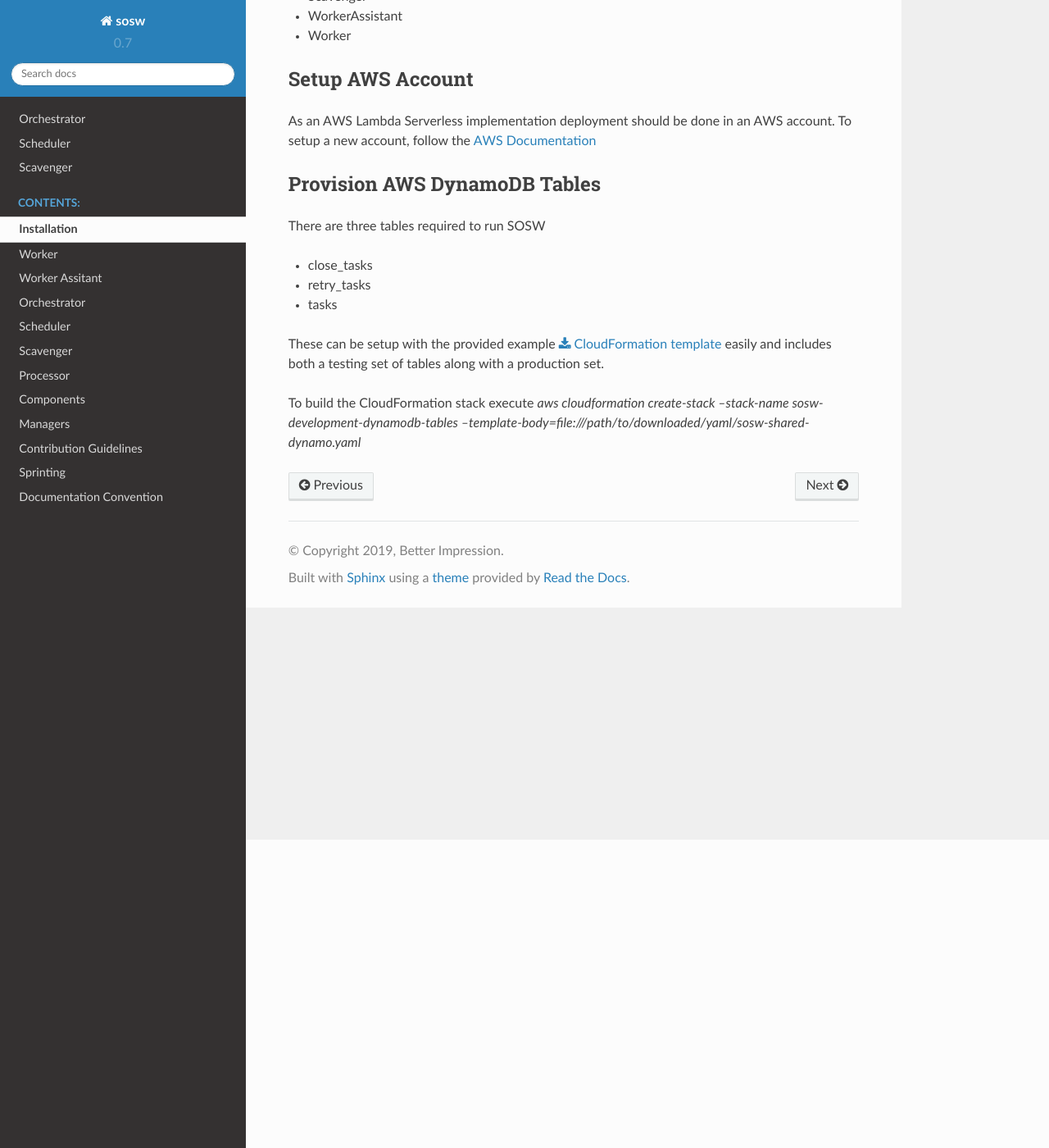
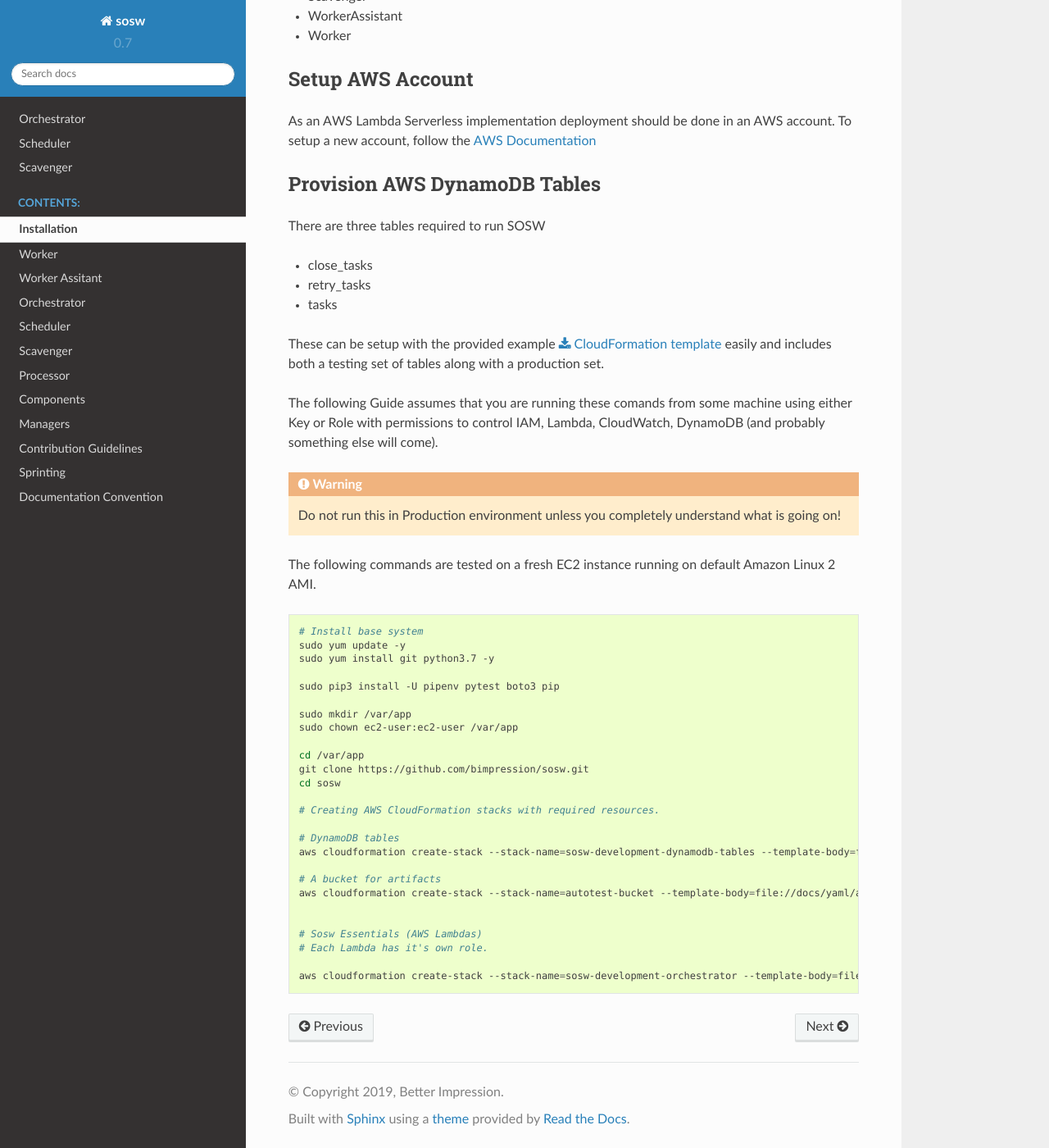
Before and after one commit to sosw/sosw, a Sphinx documentation site: the page built from docs/installation.rst, in a window 1280 px wide and 1400 px high, scrolled down 376 px. Shown: the whole window at 82% size. Built offline with Sphinx 7.4.7 and the Read the Docs theme 2.0.0, drawn with Linux system fonts in a browser that asks for light colours.

Commit message:
installation guideline work

```diff
--- a/docs/index.rst
+++ b/docs/index.rst
@@ -89,6 +89,8 @@ Another deployment requirement is to create several `DynamoDB` tables:
 - ``sosw_retry_tasks``
 - ``sosw_closed_tasks``
 
+The more detailed guide for initial setup can be found in the :ref:`Installation`.
+
 | You can find the Cloudformation template for the databases in `the example`_.
 | If you are not familiar with CloudFormation, we highly recommend at least learning the basics from `the tutorial`_.
 
--- a/docs/installation.rst
+++ b/docs/installation.rst
@@ -30,4 +30,38 @@ There are three tables required to run SOSW
 
 These can be setup with the provided example :download:`CloudFormation template </yaml/sosw-shared-dynamodb.yaml>` easily and includes both a testing set of tables along with a production set.
 
-To build the CloudFormation stack execute `aws cloudformation create-stack --stack-name sosw-development-dynamodb-tables --template-body=file:///path/to/downloaded/yaml/sosw-shared-dynamo.yaml`
+The following Guide assumes that you are running these comands from some machine using either Key or Role
+with permissions to control IAM, Lambda, CloudWatch, DynamoDB (and probably something else will come).
+
+.. warning:: Do not run this in Production environment unless you completely understand what is going on!
+
+The following commands are tested on a fresh EC2 instance running on default Amazon Linux 2 AMI.
+
+.. code-block:: bash
+
+   # Install base system
+   sudo yum update -y
+   sudo yum install git python3.7 -y
+
+   sudo pip3 install -U pipenv pytest boto3 pip
+
+   sudo mkdir /var/app
+   sudo chown ec2-user:ec2-user /var/app
+
+   cd /var/app
+   git clone https://github.com/bimpression/sosw.git
+   cd sosw
+
+   # Creating AWS CloudFormation stacks with required resources.
+
+   # DynamoDB tables
+   aws cloudformation create-stack --stack-name=sosw-development-dynamodb-tables --template-body=file://docs/yaml/sosw-shared-dynamodb.yaml
+
+   # A bucket for artifacts
+   aws cloudformation create-stack --stack-name=autotest-bucket --template-body=file://docs/yaml/autotest-bucket.yaml
+
+
+   # Sosw Essentials (AWS Lambdas)
+   # Each Lambda has it's own role.
+
+   aws cloudformation create-stack --stack-name=sosw-development-orchestrator --template-body=file://docs/yaml/sosw-orchestrator.yaml --capabilities CAPABILITY_NAMED_IAM
```
Also changed, not shown: other parts of docs/installation.rst (+3 -3 lines), docs/yaml/autotest-bucket.yaml (added, +25 -0 lines), docs/yaml/sosw-orchestrator.yaml (renamed from docs/yaml/sosw_orchestrator.yaml, +4 -13 lines).
